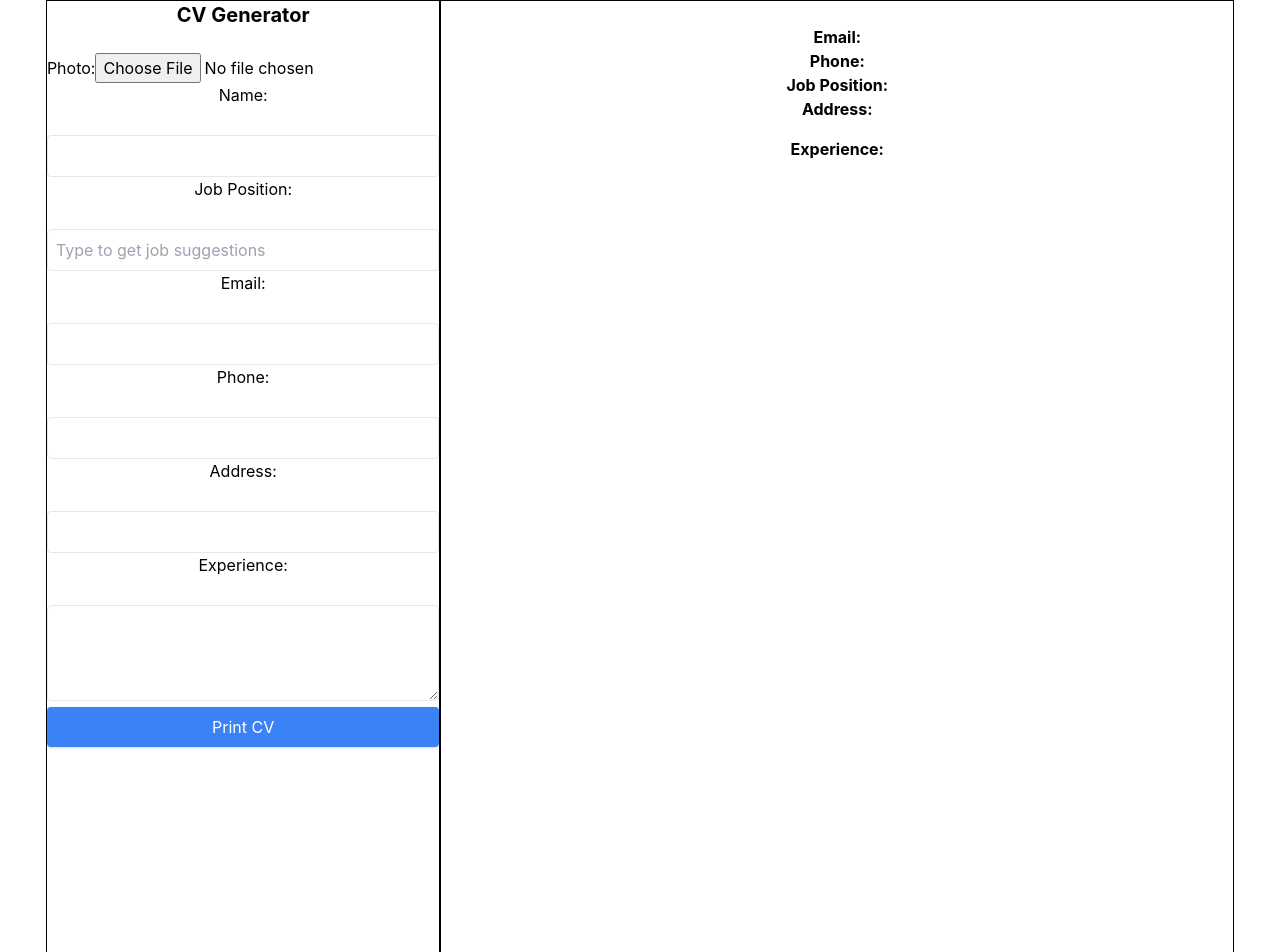
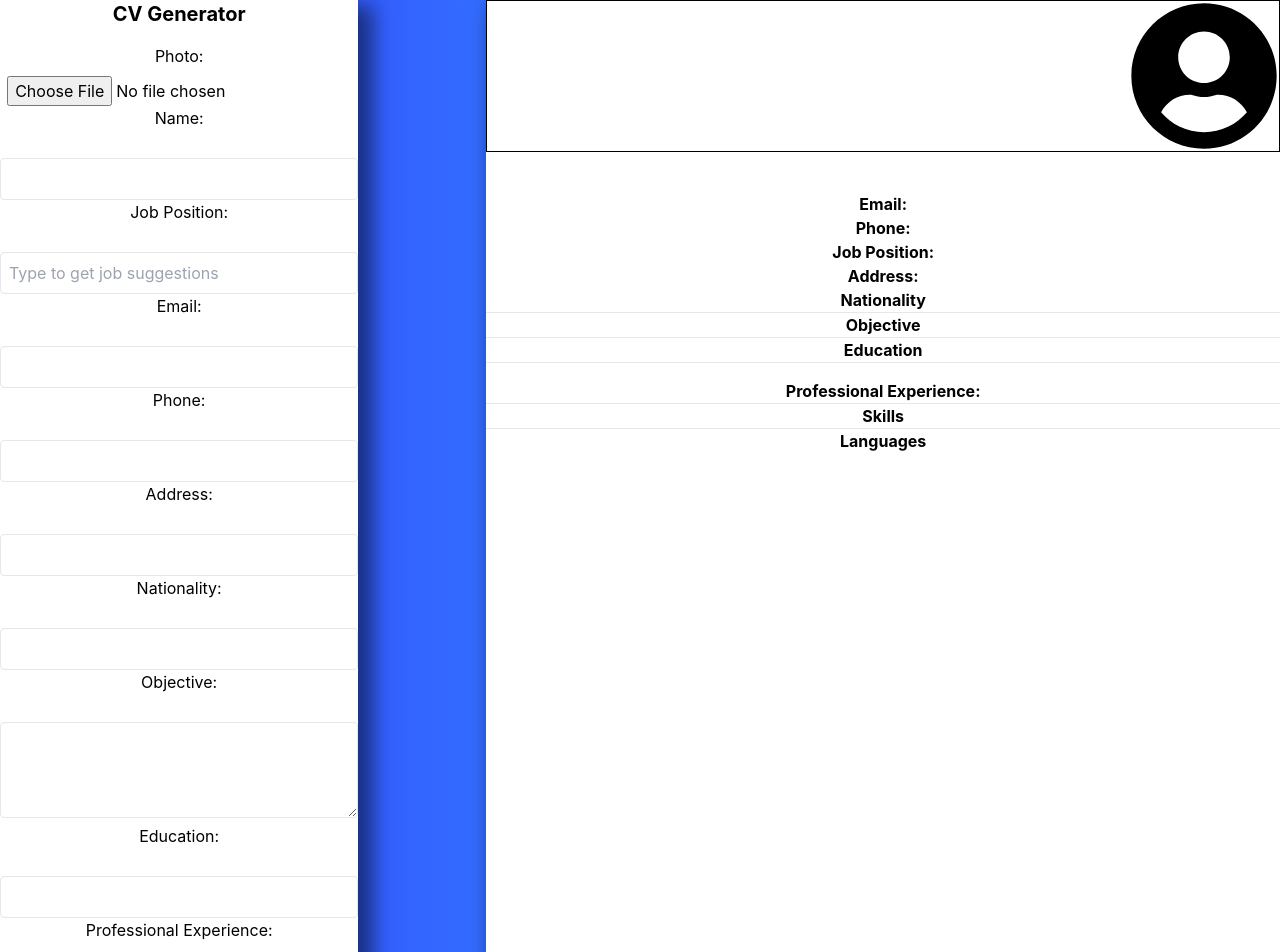
Before and after one commit to Muchunguzi/CV_marker_app, a React (Create React App) app: page / in a window 1280 px wide. Shown: the top 952 px of the page. Built offline with nearby package versions, Linux system fonts and the light colour scheme.

Commit message:
added a second template for trying out

```diff
--- a/package.json
+++ b/package.json
@@ -8,6 +8,7 @@
     "postcss": "^8.5.2",
     "react": "^19.0.0",
     "react-dom": "^19.0.0",
+    "react-icons": "^5.5.0",
     "react-scripts": "5.0.1",
     "react-to-print": "^3.0.5",
     "tailwindcss": "^4.0.6",
--- a/src/App.css
+++ b/src/App.css
@@ -1,5 +1,6 @@
 .App {
   text-align: center;
+
 }
 
 .App-logo {
--- a/src/App.js
+++ b/src/App.js
@@ -1,7 +1,9 @@
+import React, { useState, useRef } from "react";
 import CVMaker from './components/Cv_marker';
 import './App.css';
 
 function App() {
+
   return (
     <div className="App">
       <CVMaker />
--- a/src/components/CvStyles.css
+++ b/src/components/CvStyles.css
@@ -6,12 +6,23 @@ div.container {
    display: flex;
    flex-direction: row;
    justify-content: center;
+   background: linear-gradient(to right, rgba(0, 0, 255, 0.8), rgba(0, 191, 255, 0.8));
+   margin: 0 auto;
 }
 form{
     display: flex;
     flex-direction: column;
+    margin-right: 10%;
+    box-shadow: 10px 10px 20px 5px rgba(0, 0 , 0 , 0.5);
+    background-color: white !important;
+}
+div.cv_plain_white{
+    box-shadow: 10px 10px 20px 5px rgba(0, 0 , 0 , 0.5);
+    background-color: white !important;
+}
+.profilePhoto{
+    display: flex;
+    justify-content: flex-end;
+    align-items: flex-end;
     border: 1px solid black;
 }
-div.cv_plain_white{
-    border: 1px solid black;
-}
--- a/src/components/Cv_marker.js
+++ b/src/components/Cv_marker.js
@@ -1,6 +1,7 @@
 import React, { useState, useRef } from "react";
 import { useReactToPrint } from "react-to-print";
 import cvStyles from "./CvStyles.css";
+import PlainWhiteTemplate from "./PlainWhiteTemplate";
 
 const jobTitles = [
   "Software Engineer",
@@ -23,7 +24,8 @@ const CVGenerator = () => {
     email: "",
     phone: "",
     address: "",
-    experience: "",
+    nationality: "",
+    professionalExperience: "",
     photo: "",
     jobPosition: "",
   });
@@ -123,25 +125,37 @@ const CVGenerator = () => {
           <input type="text" name="address" value={formData.address} onChange={handleChange} required className="w-full mt-1 p-2 border rounded" />
        </p>
        <p>
-       <label className="block">Experience:</label><br/>
-          <textarea name="experience" value={formData.experience} onChange={handleChange} required className="w-full mt-1 p-2 border rounded h-24"></textarea>
+       <label className="block">Nationality:</label><br/>
+          <input type="text" name="nationality" value={formData.nationality} onChange={handleChange} required className="w-full mt-1 p-2 border rounded" />
+       </p>
+       <p>
+       <label className="block">Objective:</label><br/>
+          <textarea name="objective" value={formData.objective} onChange={handleChange} required className="w-full mt-1 p-2 border rounded h-24" ></textarea>
+       </p>
+       <p>
+       <label className="block">Education:</label><br/>
+          <input type="text" name="education" value={formData.education} onChange={handleChange} required className="w-full mt-1 p-2 border rounded" />
+       </p>
+       <p>
+       <label className="block">Professional Experience:</label><br/>
+          <textarea name="professionalExperience" value={formData.professionalExperience} onChange={handleChange} required className="w-full mt-1 p-2 border rounded h-24"></textarea>
+       </p>
+       <p>
+       <label className="block">Skills:</label><br/>
+          <input type="text" name="skills" value={formData.skills} onChange={handleChange} required className="w-full mt-1 p-2 border rounded" />
+       </p>
+       <p>
+       <label className="block">Languages:</label><br/>
+          <input type="text" name="languages" value={formData.languages} onChange={handleChange} required className="w-full mt-1 p-2 border rounded" />
        </p>
         <button type="button" onClick={handlePrint} className="bg-blue-500 text-white px-4 py-2 rounded shadow hover:bg-blue-600">Print CV</button>
       </form>
 
       {/* CV Preview Section */}
-      <div ref={cvRef} className="cv_plain_white" style={{ width: '210mm', height: '297mm' }}>
-        <div className="text-center mb-6">
-          {formData.photo && <img src={formData.photo} alt="Profile" className="" style={{height:"150px", width:"150px"}} />}
-          <h2 className="text-2xl font-bold mt-4">{formData.name}</h2>
-        </div>
-        <p><strong>Email:</strong> {formData.email}</p>
-        <p><strong>Phone:</strong> {formData.phone}</p>
-        <p><strong>Job Position:</strong>{formData.jobPosition}</p>
-        <p><strong>Address:</strong> {formData.address}</p>
-        <p className="mt-4"><strong>Experience:</strong></p>
-        <p>{formData.experience}</p>
+      <div className="CVs_preview">
+          <PlainWhiteTemplate ref = {cvRef} formData = {formData}/>
       </div>
+
     </div>
   );
 };
--- /dev/null
+++ b/src/components/PlainWhiteTemplate.js
@@ -0,0 +1,45 @@
+import React,{forwardRef} from "react";
+import { FaUserCircle } from "react-icons/fa";
+
+
+const PlainWhiteTemplate = forwardRef(({formData}, cvRef) => {
+    return (
+        <div className="plain-white-template">
+             <div ref={cvRef} className="cv_plain_white" style={{ width: '210mm', height: '297mm' }}>
+
+<div className="text-center mb-6">
+  <div className="profilePhoto">
+  {formData.photo ? (<img src={formData.photo} style={{height:"150px" , width:"150px"}} alt="Profile" className="object-cover rounded-full" />) : (<FaUserCircle className="text-4xl" style={{height:"150px" , width:"150px"}} />)}
+  </div>
+
+</div>
+<div style={{display:"flex",flexDirection:"column" , alignContent: "center"}}>
+<h2 className="text-2xl font-bold mt-4">{formData.name}</h2>
+<p><strong>Email:</strong> {formData.email}</p>
+<p><strong>Phone:</strong> {formData.phone}</p>
+<p><strong>Job Position:</strong>{formData.jobPosition}</p>
+<p><strong>Address:</strong> {formData.address}</p>
+<p><strong>Nationality</strong>{formData.nationality}</p>
+<hr />
+<p><strong>Objective</strong></p>
+<p>{formData.objective}</p>
+<hr />
+<p><strong>Education</strong></p>
+<p>{formData.education}</p>
+<hr />
+<p className="mt-4"><strong>Professional Experience:</strong></p>
+<p>{formData.professionalExperience}</p>
+<hr />
+<p><strong>Skills</strong></p>
+<p>{formData.skills}</p>
+<hr />
+<p><strong>Languages</strong></p>
+<p>{formData.languages}</p>
+</div>
+
+</div>
+        </div>
+    )
+});
+
+export default PlainWhiteTemplate;
```
Also changed, not shown: src/components/Template2.js (added, +117 -0 lines), 1 other file (tests, documents, lock files or other folders).
